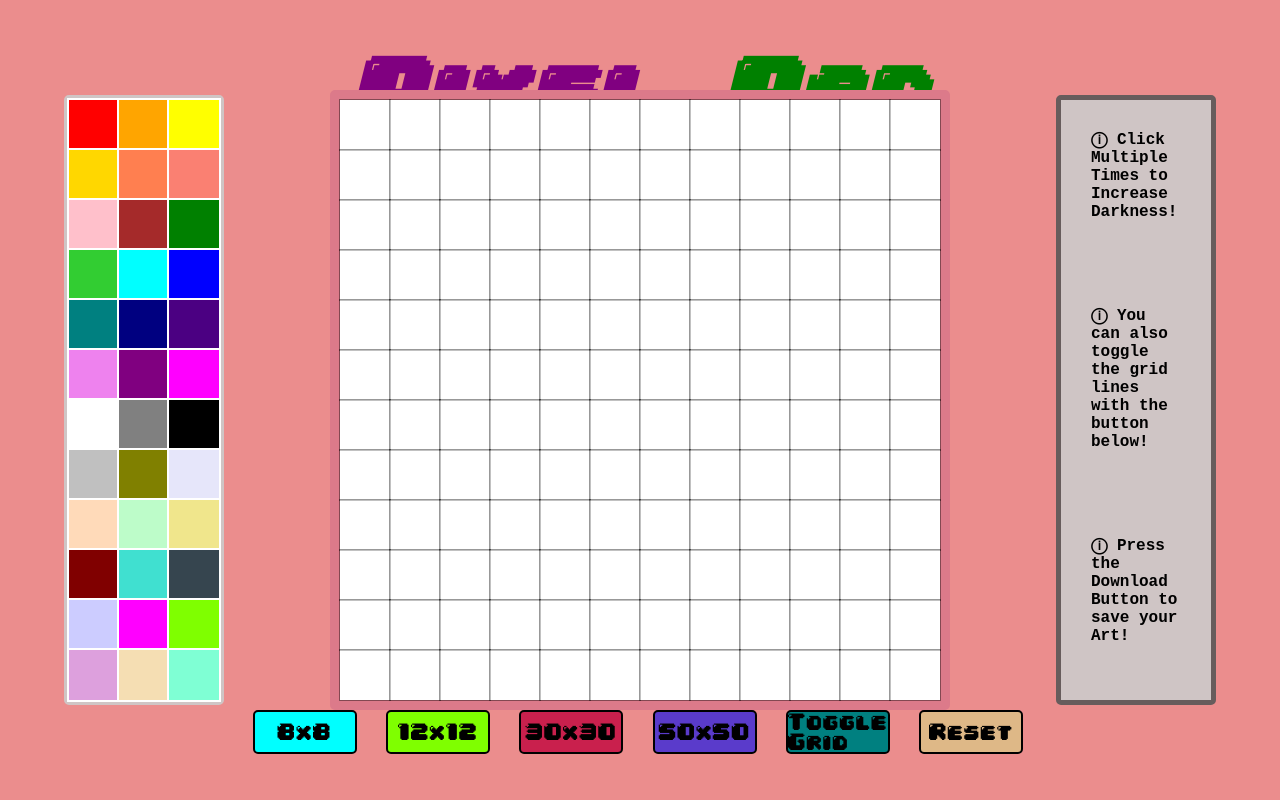
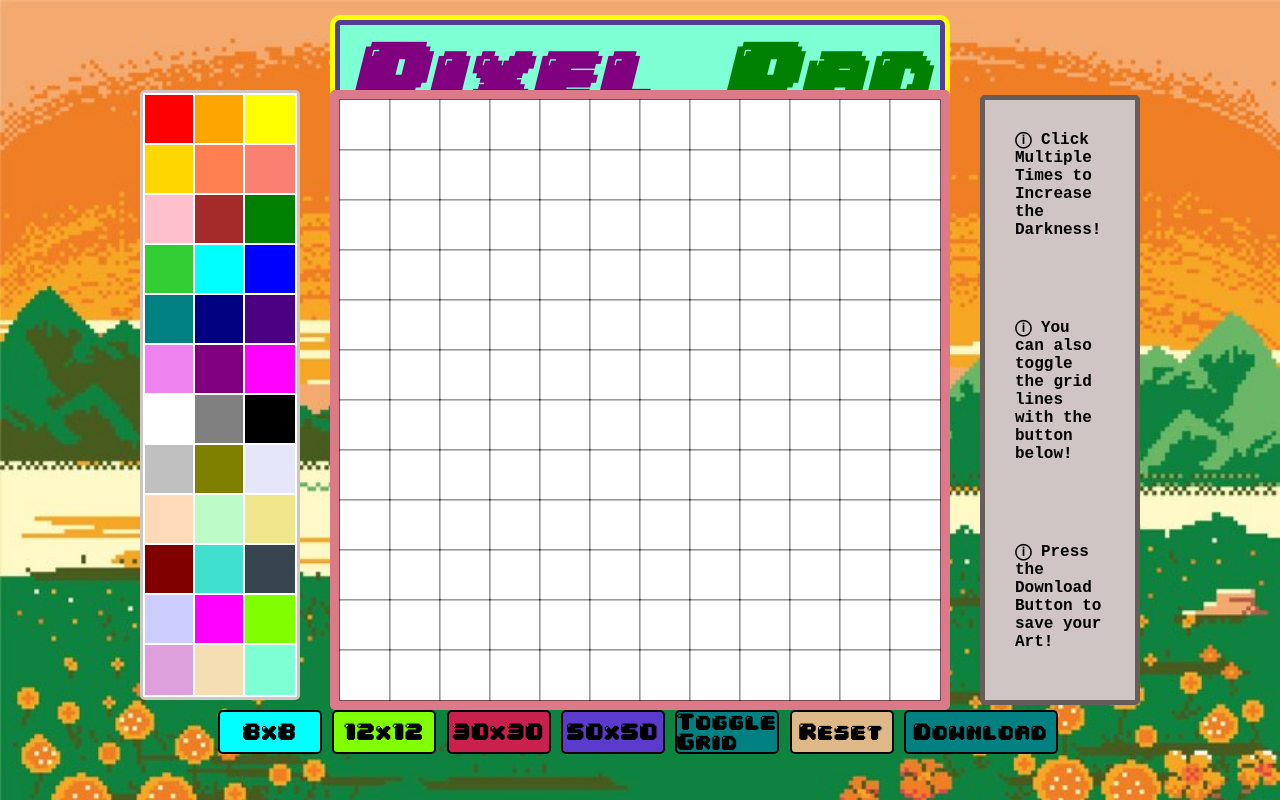
Before and after one commit to HassaanBhae/Pixel-Pad, a plain HTML site: page index.html in a window 1280 px wide. Drawn offline with nearby package versions, Linux system fonts and the light colour scheme.

Commit message:
compelted project

```diff
--- a/index.html
+++ b/index.html
@@ -6,15 +6,18 @@
     <title>Pixel Pad</title>
     <link rel="stylesheet" href="style.css">
     <link rel="icon" href="icon.png" type="image/icon type">
+    <script src="https://cdnjs.cloudflare.com/ajax/libs/html2canvas/1.4.1/html2canvas.min.js"></script>
 </head>
 <body>
     <div id="header"><h1><span1>Pixel</span1><span2> Pad</span2></h1></div>
-    <div id="container"></div>
-    <div id="colorPallete"></div>
-    <div id="tips">
-        <div class="tip">ⓘ Click Multiple Times to Increase Darkness!</div>
-        <div class="tip">ⓘ You can also toggle the grid lines with the button below!</div>
-        <div class="tip">ⓘ Press the Download Button to save your Art!</div>
+    <div id="main">
+        <div id="container"></div>
+        <div id="colorPallete"></div>
+        <div id="tips">
+            <div class="tip">ⓘ Click Multiple Times to Increase the Darkness!</div>
+            <div class="tip">ⓘ You can also toggle the grid lines with the button below!</div>
+            <div class="tip">ⓘ Press the Download Button to save your Art!</div>
+        </div>
     </div>
     <div id="buttons">
         <div id="8x8" class="button eight">8x8</div>
@@ -23,6 +26,7 @@
         <div id="50x50" class="button fifty">50x50</div>
         <div id="grid" class="button">Toggle Grid</div>
         <div id="reset" class="button">Reset</div>
+        <div id="download" class="button">Download</div>
     </div>
 <script src="script.js"></script>
 </body>
--- a/script.js
+++ b/script.js
@@ -24,6 +24,9 @@ buttons.forEach(button => {
                 break;
             case ("grid"):
                 toggleGrid();
+                break;
+            case ("download"):
+                download();
                 break;
             default :
                 break;
@@ -85,11 +88,10 @@ function getColor(index) {
         console.log("Index out of range");
         return;
     }
-
     const colorName = colors[index];
     const rgbValue = colorNames[colorName] || "Unknown RGB Value";
 
-    console.log(`Color Name: ${colorName}, RGB Value: ${rgbValue}`);
+    // console.log(`Color Name: ${colorName}, RGB Value: ${rgbValue}`);
     return rgbValue;
 }
 
@@ -160,6 +162,17 @@ function resetf(){
     });
     console.log("resetcalled")
 };
+///Downlaod Div
+function download(){
+    // const div = document.getElementById('snapshot-div');
+    html2canvas(container).then(canvas => {
+        const link = document.createElement('a');
+        link.href = canvas.toDataURL('image/png');
+        link.download = 'pixel-pad.png';
+        link.click();
+    });
+
+};
 function draw(height,width,total){
     let opacity = 0.4;
     for (let i=0;i<total;i++){
@@ -171,15 +184,6 @@ function draw(height,width,total){
         div.dataset.opacitycount=0;
         div.addEventListener("click", () => {
             div.style.backgroundColor = currentColor; // Change color on hover
-            // if(div.dataset.setColor === currentColor){
-            //     opacity = opacity+0.2;
-            //     div.style.opacity = opacity;
-            //     console.log(opacity, "Opacity Set","==Opacity Count",div.dataset.opacitycount);
-            // }else{
-            //     opacity = 0.4;
-            //     div.style.opacity = opacity;
-            //     console.log(opacity, "Opacity ReSet");
-            // }
             let count = Number(div.dataset.opacitycount);
             switch(count){
                 case 0:
@@ -227,10 +231,6 @@ for (let j=0;j<36;j++){
     colorsDiv.style.backgroundColor = getColor(j);
     colorsDiv.addEventListener("click", () => {
         currentColor = getComputedStyle(colorsDiv).backgroundColor;
-        // const colorName = colorNames[currentColor] || "Unknown Color";
-        // console.log(colorName);
     });
-    console.log(j);
-    console.log(colors[j]);
     colorPallete.appendChild(colorsDiv);
 }
--- a/style.css
+++ b/style.css
@@ -8,20 +8,46 @@ body{
     height: 100vh;
     background-color: rgb(235, 141, 141);
     font-family: art;
+    background-image: url(./bg1.jpg);
+    /* background-image: no-repeat; */
+    /* background-repeat: no-repeat; */
+    background-size: cover;
 }
 #header{
+    display: flex;
     position: absolute;
     font-size: 40px;
     text-align: center;
-    width: 100%;
+    width: 600px;
+    top: 20px;
+    height: 110px;
     font-family: art;
     font-style: italic;
+    background-color: aquamarine;
+    left: 50%;
+    transform: translateX(-50%);
+    align-items: center;
+    /* text-align: center; */
+    justify-content: center;
+    border: 5px solid rgb( 84, 62, 149);
+    border-radius: 5px;
+    outline: 5px yellow solid;
 }
 span1{
     color: purple;
 }
 span2{
     color: green;
+}
+#main{
+    position: absolute;
+    display: flex;
+    width: 1000px;
+    left: 50%;
+    top: 50%;
+    transform: translate(-50%,-50%);
+    /* background-color: blue; */
+    flex-wrap: wrap;
 }
 #container{
     /* display: block; */
@@ -30,8 +56,10 @@ span2{
     background-color: white;
     position: relative;
     left: 50%;
+    transform: translateX(-50%);
+    /* left: 50%;
     top: 50%;
-    transform: translate(-50%,-50%);
+    transform: translate(-50%,-50%); */
     display: flex;
     /* gap: 20px; */
     flex-wrap: wrap;
@@ -50,9 +78,9 @@ span2{
     border-radius: 5px;
     display: flex;
     flex-wrap: wrap;
-    left: 5%;
-    top: 50%;
-    transform: translateY(-50%);
+    /* left: 0; */
+    /* top: 50%; */
+    /* transform: translateY(-50%); */
 }
 .divs{
     /* width: 50px;
@@ -73,7 +101,7 @@ span2{
 }
 #buttons{
     position: absolute;
-    width: 800px;
+    width: 850px;
     height: 50px;
     left: 50%;
     transform: translateX(-50%);
@@ -118,6 +146,10 @@ span2{
 #reset{
     background-color: burlywood;
 }
+#download{
+    background-color: teal;
+    width: 150px;
+}
 .divs,
 .colors,
 .button:hover{
@@ -136,7 +168,7 @@ span2{
         border-radius: 5px;
         display: flex;
         flex-wrap: wrap;
-        right: 5%;
+        right: 0;
         top: 50%;
         transform: translateY(-50%);
         font-family: 'Courier New', Courier, monospace;
```
Also changed, not shown: bg1.jpg (added).
